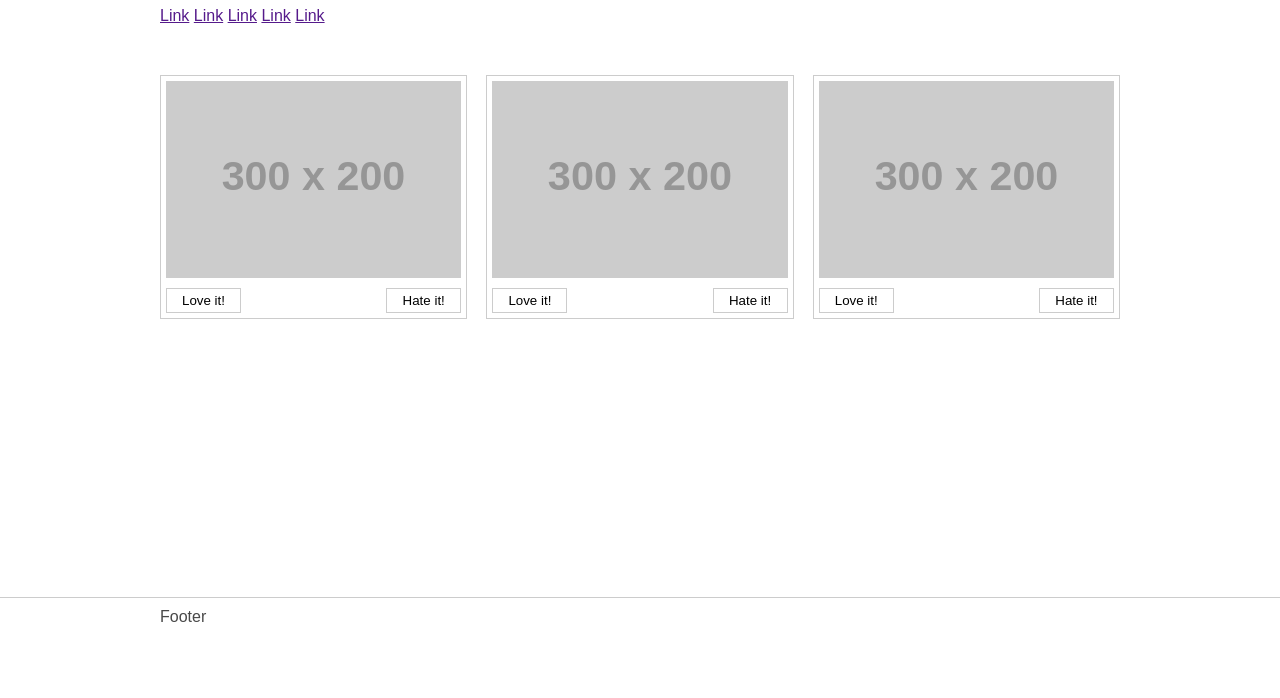
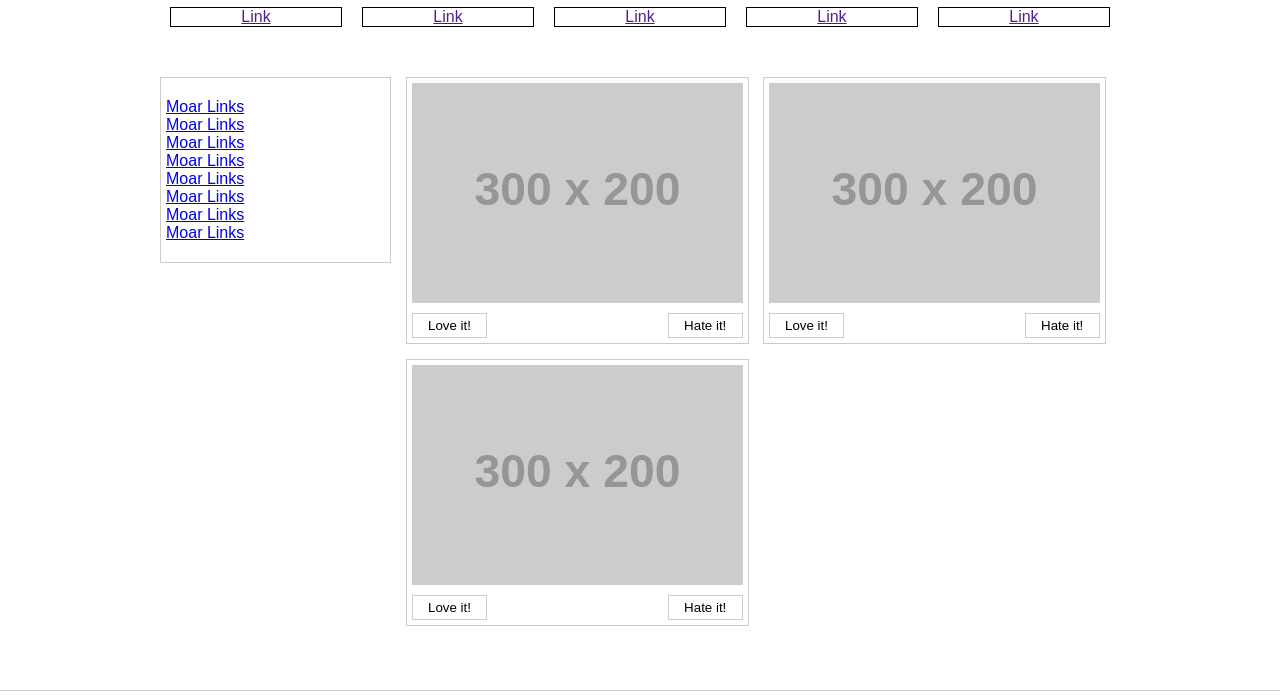
Before and after one commit to tannerclarknielson/cs2610-lectures, a plain HTML site: page html-css-js/index.html in a window 1280 px wide. Shown: the part 103-801 px from the top of the page. Drawn offline with nearby package versions, Linux system fonts and the light colour scheme; placeholder pictures from the web are drawn by us.

Commit message:
Updates from lecture 9-21-2015

```diff
--- a/html-css-js/css/style.css
+++ b/html-css-js/css/style.css
@@ -103,10 +103,12 @@ body {
 \*------------------------------------*/
 .box-wrap {
   margin: 50px 0;
+  width: 714px;
+  float: left;
 }
 
 .box {
-  width: 32%;
+  width: 48%;
   border: solid 1px #CCC;
   float: left;
   padding: 5px;
@@ -115,9 +117,9 @@ body {
     margin-bottom: 2%;
     margin-right: 2%;
   }
-  .box:nth-child(3n) {
+  .box:nth-child(2n) {
     margin-right: 0;
-    margin-bottom: 0;
+    margin-bottom: 2%;
   }
   .box img {
     display: block;
@@ -138,11 +140,31 @@ header {
   }
 
 /*------------------------------------*\
+                ¡SIDEBAR
+\*------------------------------------*/
+
+.sidebar {
+  width: 231px;
+  float: left;
+  margin: 50px 15px 50px 0;
+  border: 1px solid #CCC;
+  padding: 20px 5px;
+}
+
+.sidebar ul li {
+  list-style-type: none;
+}
+
+/*------------------------------------*\
                 ¡NAV
 \*------------------------------------*/
 nav {}
   nav a {
-
+    float: left;
+    width: 18%;
+    margin: 0 1% 0 1%;
+    border: 1px solid black;
+    text-align: center;
   }
     nav a:hover, nav a:active {
       color: #494949;
--- a/html-css-js/index.html
+++ b/html-css-js/index.html
@@ -27,6 +27,18 @@
 		</div>
 		<div class="cs-content">
 			<div class="cs-squeeze">
+        <div class="sidebar">
+          <ul>
+            <li><a href="#">Moar Links</a></li>
+            <li><a href="#">Moar Links</a></li>
+            <li><a href="#">Moar Links</a></li>
+            <li><a href="#">Moar Links</a></li>
+            <li><a href="#">Moar Links</a></li>
+            <li><a href="#">Moar Links</a></li>
+            <li><a href="#">Moar Links</a></li>
+            <li><a href="#">Moar Links</a></li>
+          </ul>
+        </div>
 				<div class="box-wrap cs-clear">
 					<div class="box">
 						<img src="http://placehold.it/300x200" />
```
